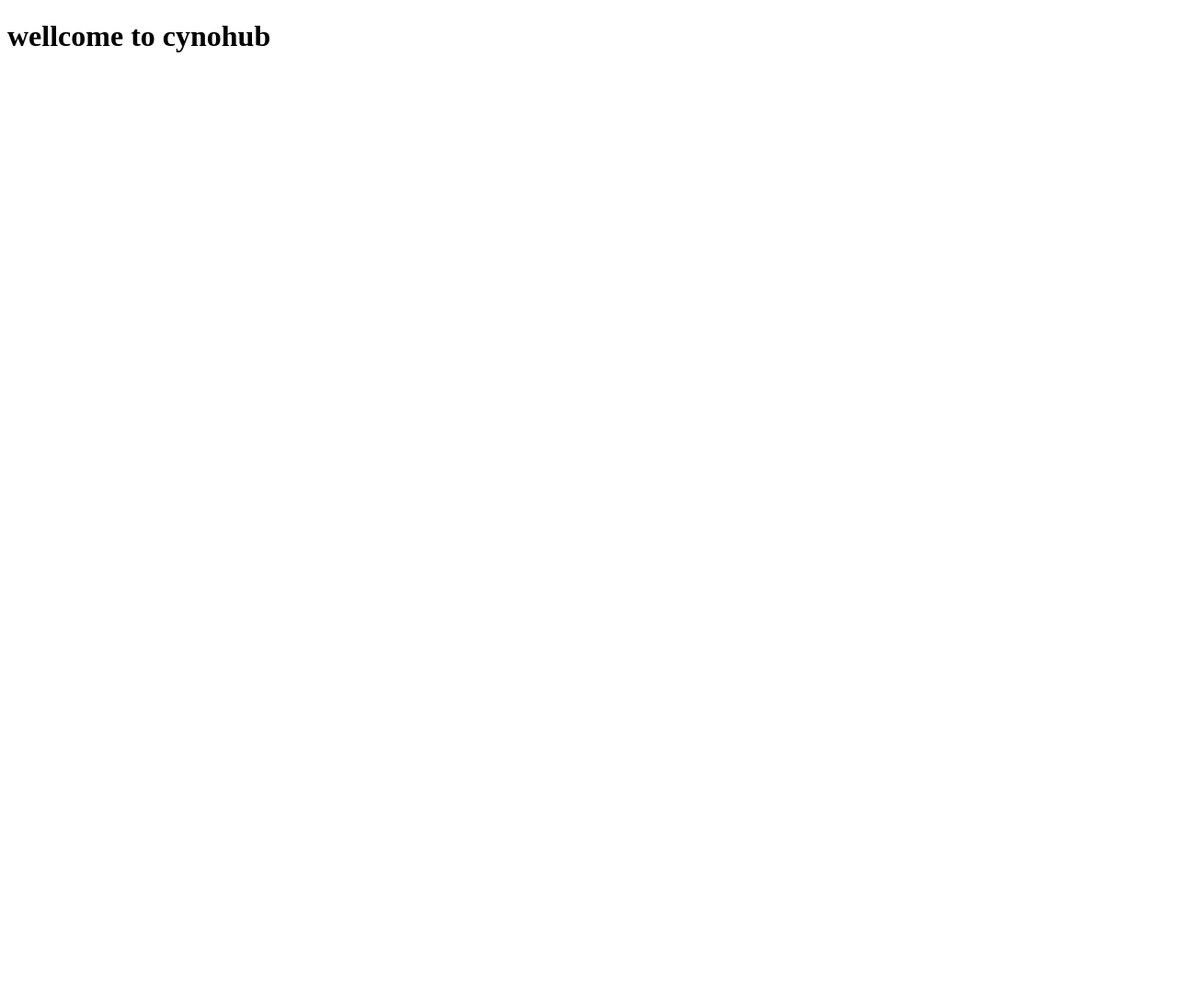
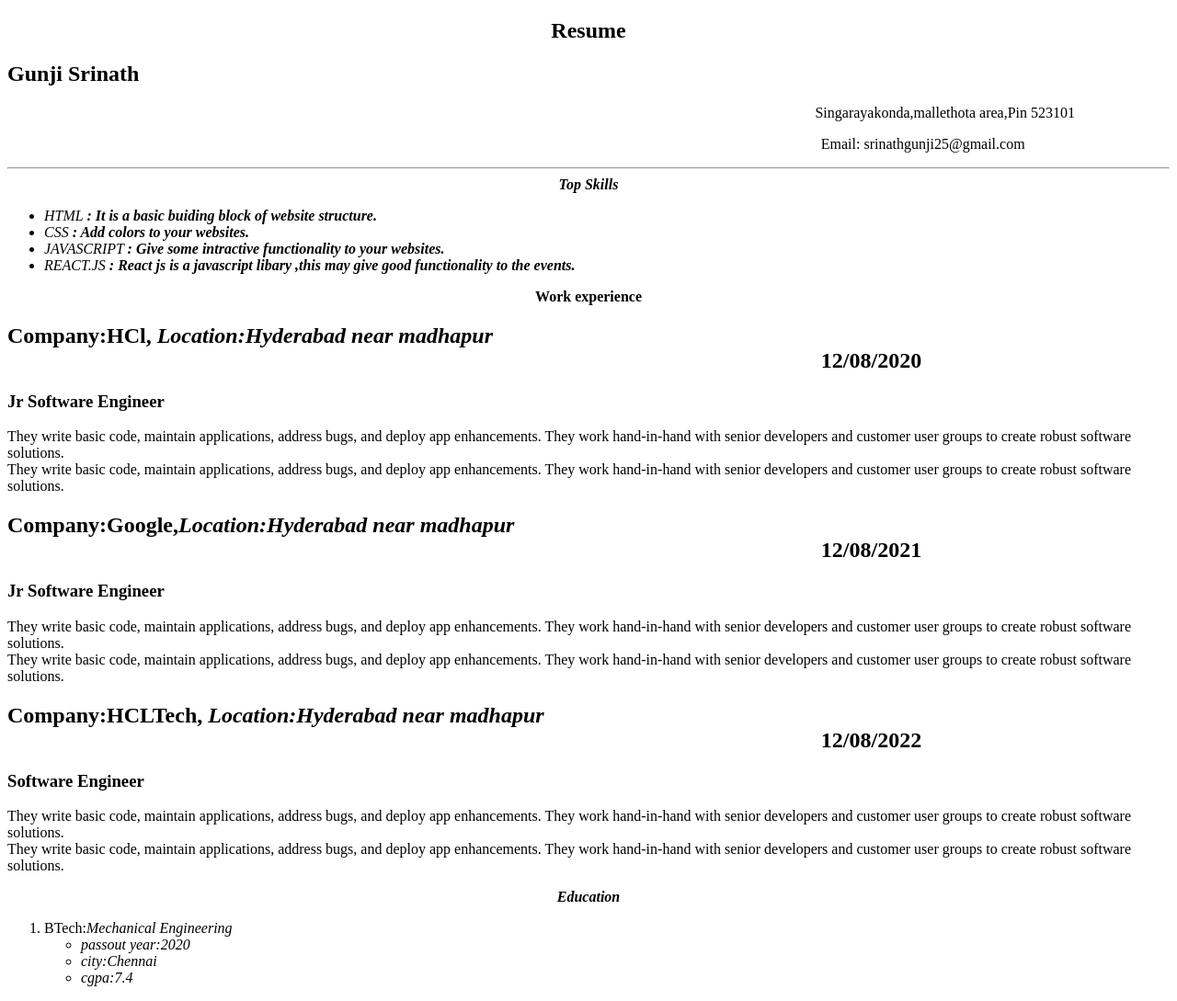
Before and after one commit to gunjisrinath/ResumeProject, a plain HTML site: page index.html in a window 1280 px wide. Shown: the whole page at 92% size. Before the commit the page ends 800 px from the top, so only its background shows below. Drawn offline with Linux system fonts and the light colour scheme.

Commit message:
Add files via upload

```diff
--- a/index.html
+++ b/index.html
@@ -1,11 +1,101 @@
 <!DOCTYPE html>
 <html lang="en">
+
 <head>
     <meta charset="UTF-8">
     <meta name="viewport" content="width=device-width, initial-scale=1.0">
-    <title>Sample demo deploy</title>
+    <link rel="stylesheet" href="style.css">
+    <title>Resume Assignment</title>
 </head>
+
 <body>
-    <h1> wellcome to cynohub</h1>
+    <section>
+        <center>
+            <h1>Resume</h1>
+        </center>
+        <!-- <br> -->
+        <h1> Gunji Srinath</h1>
+        <spam style="margin-left: 69.5%;">Singarayakonda,mallethota area,Pin 523101</spam>
+
+        <p style="margin-left: 70%; ">Email: srinathgunji25@gmail.com</p>
+
+        <hr>
+        <center><strong><em>Top Skills</em></strong></center>
+        <section>
+            <ul>
+                <i>
+
+                    <li>HTML <strong>: It is a basic buiding block of website structure.</strong></li>
+                    <li>CSS <strong>: Add colors to your websites.</strong></li>
+                    <li>JAVASCRIPT <strong>: Give some intractive functionality to your websites.</strong></li>
+                    <li>REACT.JS <strong>: React js is a javascript libary ,this may give good functionality to the
+                            events.</strong></li>
+
+                </i>
+            </ul>
+        </section>
+        <section>
+            <center><strong>Work experience</strong></center>
+            <section>
+                <h2> Company:HCl, <em><span> Location:Hyderabad near madhapur</span></em>
+                    <spam style="margin-left: 70%;">12/08/2020</spam>
+                </h2>
+
+
+                <h3>Jr Software Engineer</h3>
+                <p>They write basic code, maintain applications, address bugs, and deploy app enhancements. They work
+                    hand-in-hand with senior developers and customer user groups to create robust software
+                    solutions.<br>They write basic code, maintain applications, address bugs, and deploy app
+                    enhancements.
+                    They work hand-in-hand with senior developers and customer user groups to create robust software
+                    solutions.</p>
+            </section>
+        </section>
+        <section>
+
+            <section>
+                <h2> Company:Google,<em><span>Location:Hyderabad near madhapur</span></em> </span></em>
+                    <spam style="margin-left: 70%;">12/08/2021</spam>
+                </h2>
+
+
+                <h3>Jr Software Engineer</h3>
+                <p>They write basic code, maintain applications, address bugs, and deploy app enhancements. They work
+                    hand-in-hand with senior developers and customer user groups to create robust software
+                    solutions.<br>They write basic code, maintain applications, address bugs, and deploy app
+                    enhancements.
+                    They work hand-in-hand with senior developers and customer user groups to create robust software
+                    solutions.</p>
+            </section>
+            <section>
+                <h2> Company:HCLTech, <em><span>Location:Hyderabad near madhapur</span></em> </span></em>
+                    <spam style="margin-left: 70%;">12/08/2022</spam>
+                </h2>
+
+
+                <h3> Software Engineer</h3>
+                <p>They write basic code, maintain applications, address bugs, and deploy app enhancements. They work
+                    hand-in-hand with senior developers and customer user groups to create robust software
+                    solutions.<br>They write basic code, maintain applications, address bugs, and deploy app
+                    enhancements.
+                    They work hand-in-hand with senior developers and customer user groups to create robust software
+                    solutions.</p>
+            </section>
+            <section>
+                <center><em><strong>Education</strong></em></center>
+                <ol>
+                    <li>BTech:<em>Mechanical Engineering<ul>
+                                <li>passout year:2020</li>
+                                <li> city:Chennai</li>
+                                <li>cgpa:7.4</li>
+                            </ul></em></li>
+                </ol>
+            </section>
+
+
+
+
+        </section>
 </body>
+
 </html>
```
